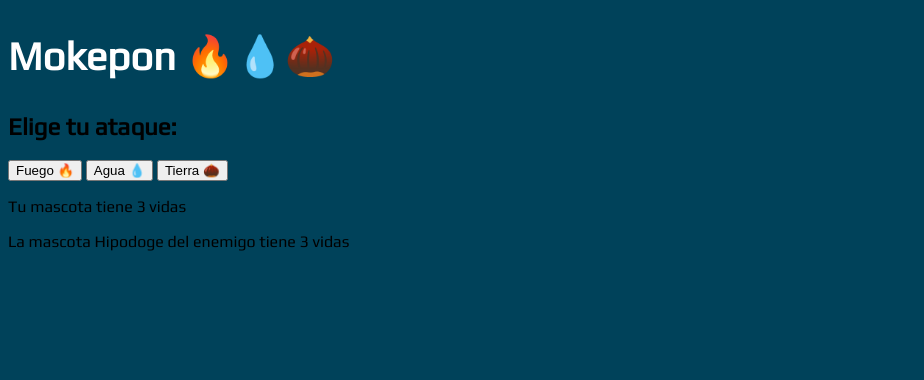
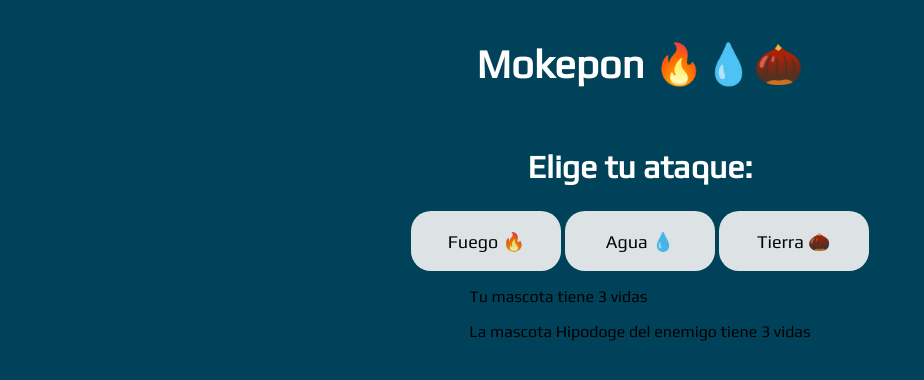
Before and after one commit to fernunex/game-mokepon, a plain HTML site: page mokepon.html in a window 1280 px wide. Both pictures are taken after a click on the button "Seleccionar". Shown: the whole page, without its empty margins (0-924 px from the left). Drawn offline with Linux system fonts and the light colour scheme.

Commit message:
Class 39 Layout y botones de ataque

```diff
--- a/js/mokepon.js
+++ b/js/mokepon.js
@@ -29,7 +29,7 @@ function seleccionarMascotaJugador(){
     sectionSeleccionarMascota.style.display = 'none'
 
     let sectionSeleccionarAtaque = document.getElementById("seleccionar-ataque")
-    sectionSeleccionarAtaque.style.display = 'block'
+    sectionSeleccionarAtaque.style.display = 'flex'
 
     let inputHipodoge = document.getElementById('hipodoge')
     let inputCapipepo = document.getElementById('capipepo')
--- a/mokepon.html
+++ b/mokepon.html
@@ -67,12 +67,12 @@
 
     <section id="seleccionar-ataque">
         <h1 class="titulo">Mokepon 🔥💧🌰</h1>
-        <h2>Elige tu ataque:</h2>
+        <h2 class="subtitulo">Elige tu ataque:</h2>
 
         <div>
-            <button id="boton-fuego">Fuego 🔥</button>
-            <button id="boton-agua">Agua 💧</button>
-            <button id="boton-tierra">Tierra 🌰</button>
+            <button id="boton-fuego" class="boton-de-ataque">Fuego 🔥</button>
+            <button id="boton-agua" class="boton-de-ataque">Agua 💧</button>
+            <button id="boton-tierra" class="boton-de-ataque">Tierra 🌰</button>
         </div>
 
         <div>
--- a/styles.css
+++ b/styles.css
@@ -85,3 +85,23 @@ input {
     font-family: 'Play', sans-serif;
     font-size: 25px;
 }
+
+#seleccionar-ataque {
+    flex-direction: column;
+    align-items: center;
+}
+
+.boton-de-ataque {
+    background-color: whitesmoke;
+    padding: 10px;
+    box-sizing: border-box;
+    width: 150px;
+    height: 60px;
+    border-radius: 20px;
+    border-color: transparent;
+    opacity: 0.9;
+    box-shadow: #FC7300;
+
+    font-family: 'Play', sans-serif;
+    font-size: 18px;
+}
```
